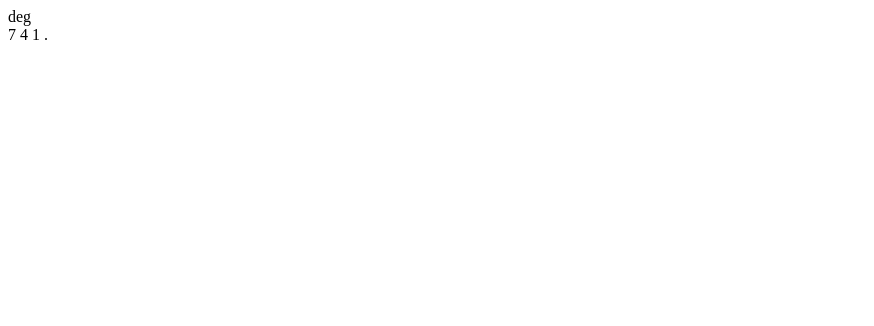
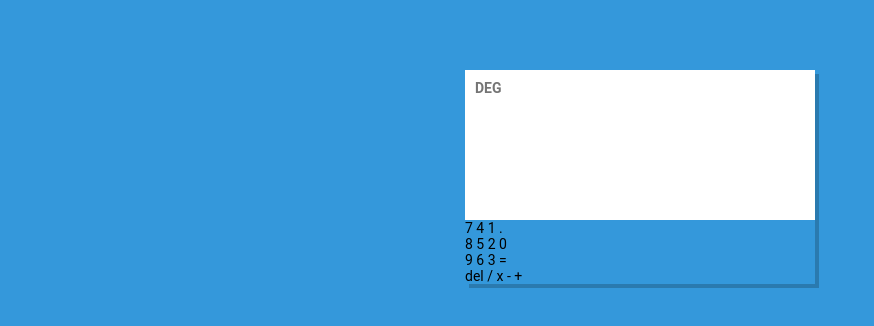
Before and after one commit to frazier00/Calculator, a plain HTML site: page index.html in a window 1280 px wide. Shown: the whole page, without its empty margins (0-874 px from the left). Drawn offline with Linux system fonts and the light colour scheme.

Commit message:
calculator

```diff
--- a/index.html
+++ b/index.html
@@ -4,6 +4,7 @@
     <meta charset="UTF-8">
     <meta name="viewport" content="width=device-width, initial-scale=1.0">
     <title>JavaScript Calculator</title>
+    <link rel="stylesheet" href="style.css">
 </head>
 <body>
     <main class="calculator">
@@ -17,30 +18,32 @@
         <div class="bottom"></div>
             <section class="keys">
                 <div class="column">
-                    <span data-key="">7</span>
-                    <span data-key="">4</span>
-                    <span data-key="">1</span>
-                    <span data-key="">.</span>
+                    <span data-key="7">7</span>
+                    <span data-key="4">4</span>
+                    <span data-key="1">1</span>
+                    <span data-key=".">.</span>
                 </div>
                 <div class="column">
-                    <span></span>
-                    <span></span>
-                    <span></span>
-                    <span></span>
+                    <span data-key="8">8</span>
+                    <span data-key="5">5</span>
+                    <span data-key="2">2</span>
+                    <span data-key="0">0</span>
                 </div>
                 <div class="column">
-                    <span></span>
-                    <span></span>
-                    <span></span>
-                    <span></span>
+                    <span data-key="9">9</span>
+                    <span data-key="6">6</span>
+                    <span data-key="3">3</span>
+                    <span class="equals-to" data-key="=">=</span>
                 </div>
-                <div class="column">
-                    <span></span>
-                    <span></span>
-                    <span></span>
-                    <span></span>
+                <div class="operators">
+                    <span class="delete">del</span>
+                    <span data-key="/">/</span>
+                    <span data-key="x">x</span>
+                    <span data-key="-">-</span>
+                    <span data-key="+">+</span>
                 </div>
             </section>
     </main>
+    <script src="app.js"></script>
 </body>
 </html>
--- /dev/null
+++ b/style.css
@@ -0,0 +1,63 @@
+* {
+    margin:0;
+    padding:0;
+    box-sizing: border-box;
+}
+
+html {
+    font-family: "Roboto", "Noto Sans", "Helvetica",
+    sans-serif;
+    font-size: 14px;
+    background-color: #3498db;
+    height: 100%;
+}
+
+.calculator{
+    width: 350px;
+    height: auto;
+    margin: 70px auto 0;
+    overflow: hidden;
+    box-shadow: 4px 4px rgba(0, 0, 0, .2);
+}
+
+.calculator span{
+    -moz-user-select: none;
+    user-select: none;
+}
+
+.top{
+    position: relative;
+    height: 150px;
+    background-color:white;
+}
+
+.top .unit {
+    text-transform: uppercase;
+    position: absolute;
+    top: 10px;
+    left: 10px;
+    font-weight: 700;
+    color: #757575;
+}
+
+.top .screen{
+    position: relative;
+    width: 100%;
+    top: 20%;
+    height: 80%;
+}
+
+.screen > div {
+    display: flex;
+    align-items: center;
+    justify-content: flex-end;
+    width: 100%;
+    padding: 5px;
+    text-align: right;
+}
+
+.screen .input {
+    color: #757575;
+    height: 60%;
+    font-size: 35px;
+}
```
